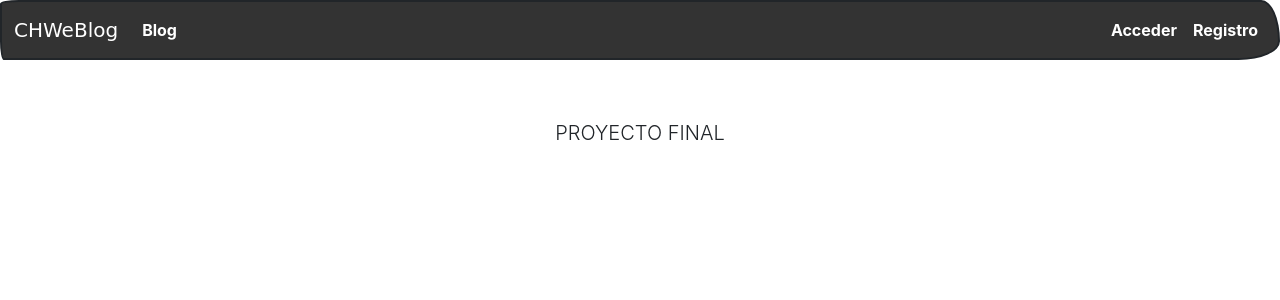
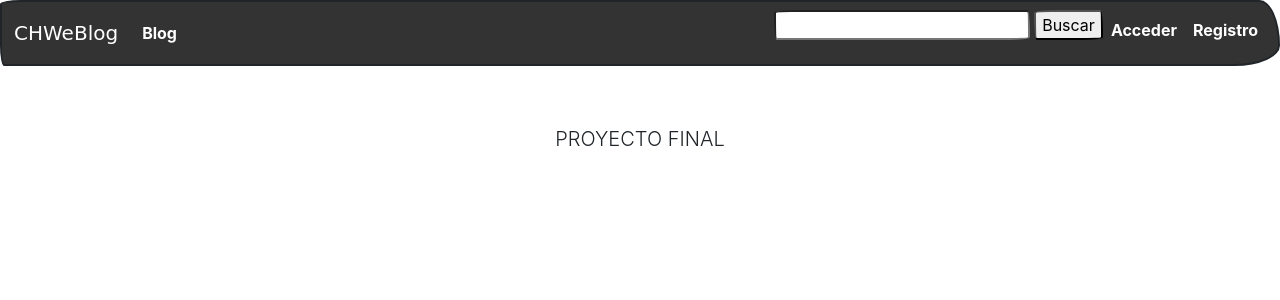
Before and after one commit to FranCAVS/PF-CoderHouse, a Django app: template PF/core/templates/core/home.html in a window 1280 px wide. Shown: the top 300 px of the page. Run offline with Django 3.2, Linux system fonts and the light colour scheme; the template is opened without the code that fills it, so the values that code supplies are empty; some libraries are stand-ins or nearby versions; some web fonts are replaced.

Commit message:
versión 3

```diff
--- a/PF/PF/settings.py
+++ b/PF/PF/settings.py
@@ -58,7 +58,7 @@ ROOT_URLCONF = 'PF.urls'
 TEMPLATES = [
     {
         'BACKEND': 'django.template.backends.django.DjangoTemplates',
-        'DIRS': [],
+        'DIRS': [r'pages\templates\pages'],
         'APP_DIRS': True,
         'OPTIONS': {
             'context_processors': [
--- a/PF/core/templates/core/base.html
+++ b/PF/core/templates/core/base.html
@@ -18,6 +18,10 @@
               </li>
             </ul>
             <ul class="navbar-nav">
+              <form action="{% url 'pages:search' %}" method="GET">
+                <input type="text" name="title">
+                <input type="submit" value="Buscar">
+              </form>
               {% if not request.user.is_authenticated %}
                 <li class="nav-item">
                   <a class="nav-link" href="{% url 'login' %}">Acceder</a>
--- a/PF/pages/urls.py
+++ b/PF/pages/urls.py
@@ -1,5 +1,5 @@
 from django.urls import path
-from .views import PageListView, PageDetailView, PageCreate, PageUpdate, PageDelete
+from .views import PageListView, PageDetailView, PageCreate, PageUpdate, PageDelete, buscar
 
 pages_patterns = ([
     path('', PageListView.as_view(), name='pages'),
@@ -7,4 +7,5 @@ pages_patterns = ([
     path('create/', PageCreate.as_view(), name='create'),
     path('update/<int:pk>/', PageUpdate.as_view(), name='update'),
     path('delete/<int:pk>/', PageDelete.as_view(), name='delete'),
+    path('search/', buscar, name="search")
 ], 'pages')
--- a/PF/pages/views.py
+++ b/PF/pages/views.py
@@ -7,8 +7,6 @@ from django.urls import reverse_lazy
 from django.shortcuts import render
 from .models import Page
 from .forms import PageForm
-from django.db.models import Q
-
 
 class StaffRequiredMixin(object):
     """
```
Also changed, not shown: PF/db.sqlite3, PF/pages/migrations/0008_remove_page_photo.py (added).
